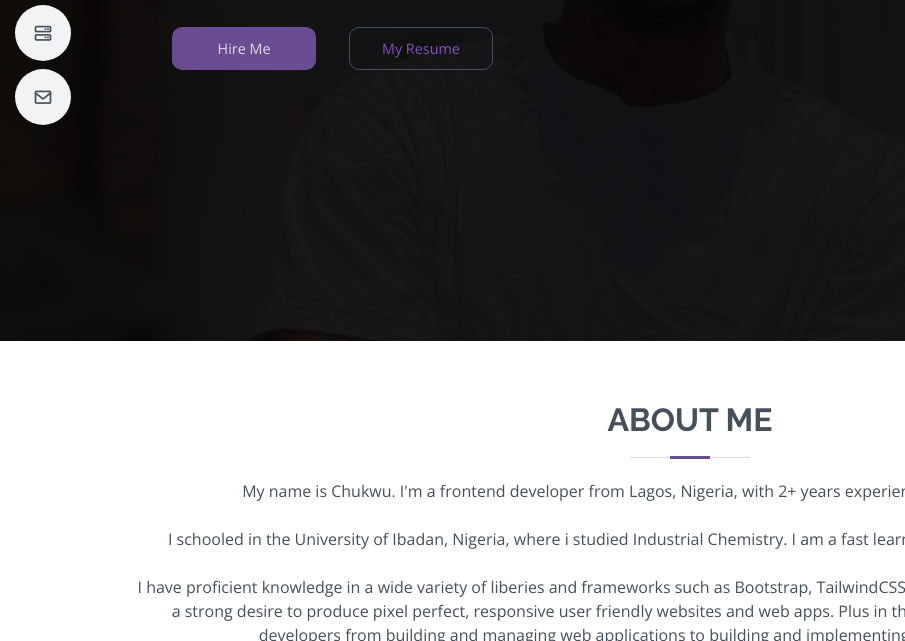
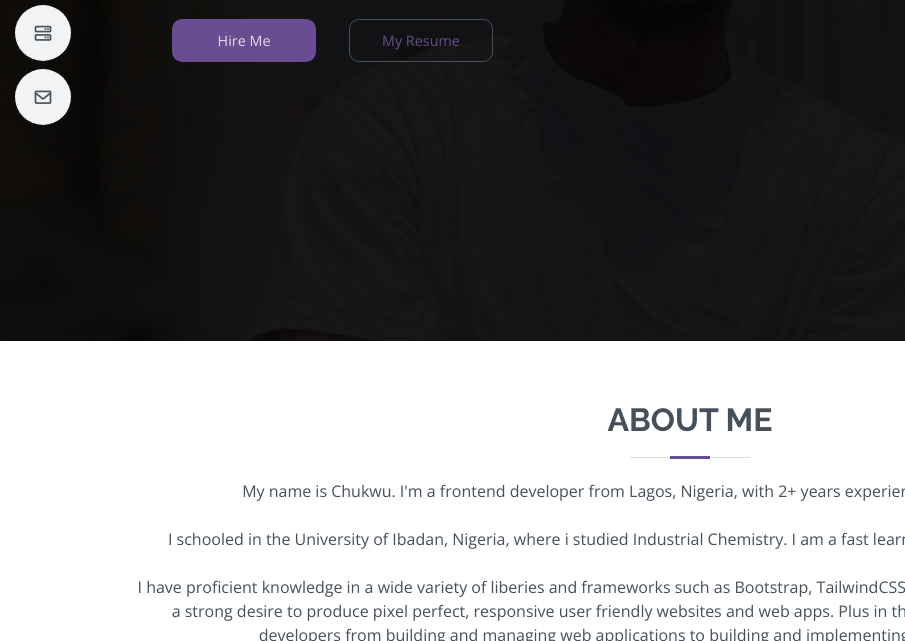
Before and after one commit to skillzo/Portfolio, a plain HTML site: page MyResume/MyResume/index.html in a window 1280 px wide. Shown: the part 459-1100 px from the top of the page, without its empty margins (0-905 px from the left). Drawn offline with nearby package versions, Linux system fonts and the light colour scheme.

Commit message:
initial commt

```diff
--- a/MyResume/MyResume/assets/css/style.css
+++ b/MyResume/MyResume/assets/css/style.css
@@ -34,6 +34,9 @@ button {
   background-color: #6a4c93;
   color: rgba(255, 255, 255, 0.8);
   margin-right: 2em;
+}
+.button1 a {
+  color: rgba(255, 255, 255, 0.8);
 }
 .button1:active,
 .button1:hover {
@@ -366,7 +369,7 @@ button {
   color: #6a4c93;
 }
 .call-to-action {
-  margin-top: 3em;
+  margin-top: 2em;
 }
 @media (max-width: 992px) {
   #hero {
--- a/MyResume/MyResume/index.html
+++ b/MyResume/MyResume/index.html
@@ -10,7 +10,6 @@
 
     <!-- Favicons -->
     <link href="assets/img/skillzoFavicon2.png" rel="icon" />
-    <link href="assets/img/apple-touch-icon.png" rel="apple-touch-icon" />
 
     <!-- Google Fonts -->
     <link
@@ -111,8 +110,15 @@
           ></a>
         </div>
         <div class="call-to-action">
-          <button class="button1">Hire Me</button>
-          <button class="button2">My Resume</button>
+          <button class="button1">
+            <a href="mailto: chukwuemmanuel1of1@gmail.com">Hire Me</a>
+          </button>
+          <button class="button2">
+            <a
+              href="https://drive.google.com/file/d/1TQErUGf-ekCkTiK8fM6IrgU7yEEXxclc/view?usp=drivesdk"
+              >My Resume</a
+            >
+          </button>
         </div>
       </div>
     </section>
```
Also changed, not shown: MyResume/MyResume/assets/img/skillzoFavicon2.png (renamed from MyResume/MyResume/assets/img/portfolio/skillzoFavicon2.png).
